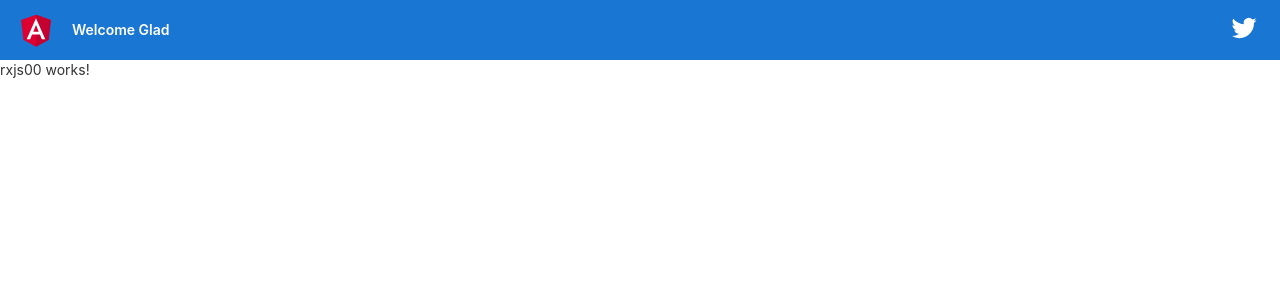
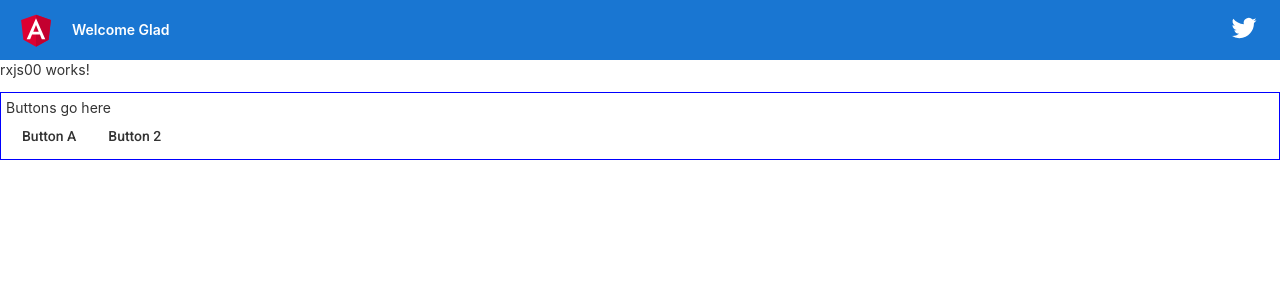
Before and after one commit to IsYet1/app00, an Angular app: page /rxjs00 in a window 1280 px wide. Shown: the top 300 px of the page. Built offline with nearby package versions, Linux system fonts and the light colour scheme.

Commit message:
Add rxjs00 module and component

```diff
--- a/src/app/rxjs00/rxjs00.component.html
+++ b/src/app/rxjs00/rxjs00.component.html
@@ -1 +1,10 @@
 <p>rxjs00 works!</p>
+<div class="button-div" fxLayout="row" fxLayoutGap="10px" fxLayoutAlign="start start">
+  <div>
+    Buttons go here
+  </div>
+  <div>
+    <button mat-button>Button A</button>
+    <button mat-button>Button 2</button>
+  </div>
+</div>
--- a/src/app/rxjs00/rxjs00.component.scss
+++ b/src/app/rxjs00/rxjs00.component.scss
@@ -0,0 +1,4 @@
+.button-div {
+  border: 1px solid blue;
+  padding: 5px;
+}
--- a/src/app/rxjs00/rxjs00.module.ts
+++ b/src/app/rxjs00/rxjs00.module.ts
@@ -4,13 +4,12 @@ import {MatButtonModule} from '@angular/material/button';
 
 import { Rxjs00RoutingModule } from './rxjs00-routing.module';
 import { Rxjs00Component } from './rxjs00.component';
-import { Button } from 'protractor';
-
 
 @NgModule({
   declarations: [Rxjs00Component],
   imports: [
     CommonModule,
+    MatButtonModule,
     Rxjs00RoutingModule
   ]
 })
```
